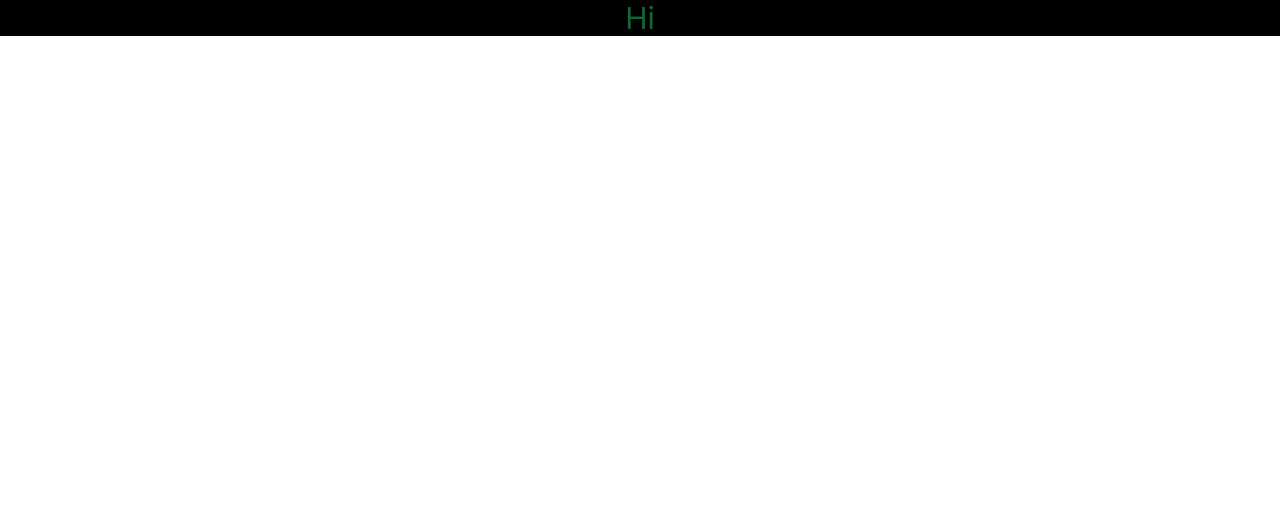
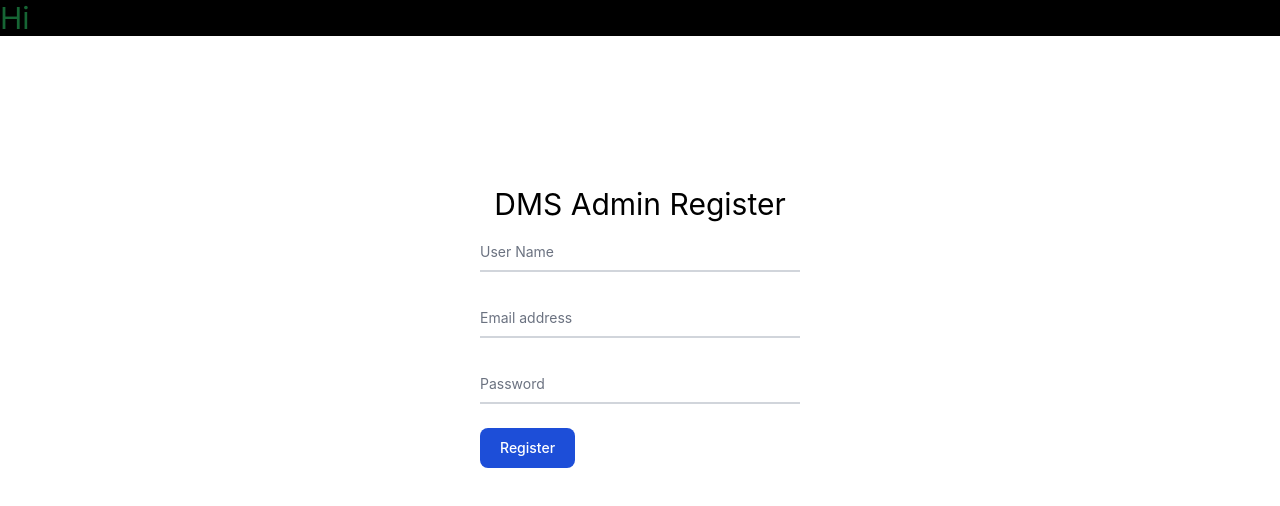
Before and after one commit to thenepaligamer/DisasterManagementSystems, a React (Vite) app in the folder FrontEnd/: page /admin/register in a window 1280 px wide. Shown: the top 506 px of the page. Built offline with nearby package versions, Linux system fonts and the light colour scheme.

Commit message:
login and signup of the admin

```diff
--- a/FrontEnd/src/App.css
+++ b/FrontEnd/src/App.css
@@ -1,4 +1,4 @@
-.App {
+/* .App {
   text-align: center;
 }
 
@@ -39,4 +39,4 @@
 
 button {
   font-size: calc(10px + 2vmin);
-}
+} */
--- a/FrontEnd/src/App.jsx
+++ b/FrontEnd/src/App.jsx
@@ -1,12 +1,23 @@
-import { useState } from 'react'
-import './App.css'
+import { useState } from 'react';
+import * as React from 'react';
+import {  Routes, Route, Link } from 'react-router-dom';
+import './App.css';
+
+const Admin = React.lazy(() => import('./views/admin/Admin'));
+const Login = React.lazy(() => import('./views/admin/Login'));
+const Register = React.lazy(() => import('./views/admin/Register'));
 
 function App() {
-  const [count, setCount] = useState(0)
+  const [count, setCount] = useState(0);
 
   return (
     <div className="App">
      <div className="bg-black  text-3xl text-green-800">Hi</div>
+      <Routes >
+        <Route path="/admin" element={<Admin />} />
+        <Route path="/admin/login" element={<Login />} />
+        <Route path="/admin/register" element={<Register />} />
+      </Routes>
     </div>
   )
 }
--- a/FrontEnd/src/main.jsx
+++ b/FrontEnd/src/main.jsx
@@ -1,10 +1,13 @@
 import React from 'react'
 import ReactDOM from 'react-dom/client'
+import { BrowserRouter } from 'react-router-dom'
 import App from './App'
 import './index.css'
 
 ReactDOM.createRoot(document.getElementById('root')).render(
   <React.StrictMode>
-    <App />
+    <BrowserRouter>
+      <App />
+    </BrowserRouter>
   </React.StrictMode>
 )
--- /dev/null
+++ b/FrontEnd/src/views/admin/Admin.jsx
@@ -0,0 +1,3 @@
+export default function Admin() {
+    return (<><div>Hi This page is for logged in Admin only</div></>)
+}
--- /dev/null
+++ b/FrontEnd/src/views/admin/Login.jsx
@@ -0,0 +1,40 @@
+export default function Login (){
+    const submit = (e) => {
+        e.preventDefault();
+        const formData = new FormData();
+
+        const email = e.target.elements.email.value;
+        const password = e.target.elements.password.value;
+
+        formData.append('email', email);
+        formData.append('password', password);
+
+        fetch("http://localhost:8000/api/login", {
+            method: 'POST',
+            body: formData,
+        })
+        .then(res => res.json())
+        .then(data => {
+            console.log(data);
+            localStorage.setItem('userInfo', JSON.stringify(data));
+
+        })
+    }
+ return (<div>
+        <div className="flex flex-col justify-center items-center align-middle mt-[150px]">
+        <div className="text-3xl">DMS Admin Login</div>
+        <form className="mt-2 w-full px-3 sm:px-0 sm:w-1/4" onSubmit={submit}>
+            <div className="relative z-0 w-full mb-6 group">
+                <input type="email" name="email" className="block py-2.5 px-0 w-full text-sm text-gray-900 bg-transparent border-0 border-b-2 border-gray-300 appearance-none  focus:outline-none focus:ring-0 focus:border-blue-600 peer" placeholder=" " required />
+                <label htmlFor="email" className="peer-focus:font-medium absolute text-sm text-gray-500 dark:text-gray-400 duration-300 transform -translate-y-6 scale-75 top-3 -z-10 origin-[0] peer-focus:left-0 peer-focus:text-blue-600 peer-focus:dark:text-blue-500 peer-placeholder-shown:scale-100 peer-placeholder-shown:translate-y-0 peer-focus:scale-75 peer-focus:-translate-y-6">Email address</label>
+            </div>
+            <div className="relative z-0 w-full mb-6 group">
+                <input type="password" name="password" id="floating_password" className="block py-2.5 px-0 w-full text-sm text-gray-900 bg-transparent border-0 border-b-2 border-gray-300 appearance-none  focus:outline-none focus:ring-0 focus:border-blue-600 peer" placeholder=" " required />
+                <label htmlFor="password" className="peer-focus:font-medium absolute text-sm text-gray-500 dark:text-gray-400 duration-300 transform -translate-y-6 scale-75 top-3 -z-10 origin-[0] peer-focus:left-0 peer-focus:text-blue-600 peer-focus:dark:text-blue-500 peer-placeholder-shown:scale-100 peer-placeholder-shown:translate-y-0 peer-focus:scale-75 peer-focus:-translate-y-6">Password</label>
+            </div>
+
+            <button type="submit" className="text-white bg-blue-700 hover:bg-blue-800 focus:ring-4 focus:outline-none focus:ring-blue-300 font-medium rounded-lg text-sm w-full sm:w-auto px-5 py-2.5 text-center dark:bg-blue-600 dark:hover:bg-blue-700 dark:focus:ring-blue-800">Login</button>
+        </form>
+        </div>
+ </div> )
+}
--- /dev/null
+++ b/FrontEnd/src/views/admin/Register.jsx
@@ -0,0 +1,57 @@
+export default function Register() {
+    const submit = (e) => {
+        e.preventDefault();
+        console.log(e.target.elements.name.value);
+        const formData = new FormData();
+        const name = e.target.elements.name.value;
+        const email = e.target.elements.email.value;
+        const password = e.target.elements.password.value;
+        formData.append('name', name);
+        formData.append('email', email);
+        formData.append('password', password);
+
+        fetch("http://localhost:8000/api/register", {
+            method: 'POST',
+            body: formData,
+        })
+        .then(res => res.json())
+        .then(data => {
+            console.log(data);
+        })
+    }
+  return (
+    <div>
+        <div className="flex flex-col justify-center items-center align-middle mt-[150px]">
+        <div className="text-3xl">DMS Admin Register</div>
+        <form className="mt-2 w-full px-3 sm:px-0 sm:w-1/4" onSubmit={submit}>
+            <div className="relative z-0 w-full mb-6 group">
+                <input type="text" name="name" className="block py-2.5 px-0 w-full text-sm text-gray-900 bg-transparent border-0 border-b-2 border-gray-300 appearance-none  focus:outline-none focus:ring-0 focus:border-blue-600 peer" placeholder=" " required />
+                <label htmlFor="name"
+                    className="peer-focus:font-medium absolute text-sm text-gray-500 dark:text-gray-400 duration-300 transform -translate-y-6
+                     scale-75 top-3 -z-10 origin-[0] peer-focus:left-0 peer-focus:text-blue-600 peer-focus:dark:text-blue-500 peer-placeholder-shown:scale-100
+                     peer-placeholder-shown:translate-y-0 peer-focus:scale-75 peer-focus:-translate-y-6">User Name</label>
+            </div>
+            <div className="relative z-0 w-full mb-6 group">
+                <input type="email" name="email" className="block py-2.5 px-0 w-full text-sm text-gray-900 bg-transparent border-0 border-b-2 border-gray-300 appearance-none  focus:outline-none focus:ring-0 focus:border-blue-600 peer" placeholder=" " required />
+                <label
+                    htmlFor="email"
+                    className="peer-focus:font-medium absolute text-sm text-gray-500 dark:text-gray-400 duration-300 transform -translate-y-6
+                     scale-75 top-3 -z-10 origin-[0] peer-focus:left-0 peer-focus:text-blue-600 peer-focus:dark:text-blue-500 peer-placeholder-shown:scale-100
+                      peer-placeholder-shown:translate-y-0 peer-focus:scale-75 peer-focus:-translate-y-6">Email address</label>
+            </div>
+            <div className="relative z-0 w-full mb-6 group">
+                <input type="password" name="password" id="floating_password" className="block py-2.5 px-0 w-full text-sm text-gray-900 bg-transparent border-0 border-b-2 border-gray-300 appearance-none  focus:outline-none focus:ring-0 focus:border-blue-600 peer" placeholder=" " />
+                <label htmlFor="floating_password"
+                 className="peer-focus:font-medium absolute text-sm text-gray-500 dark:text-gray-400 duration-300 transform -translate-y-6
+                  scale-75 top-3 -z-10 origin-[0] peer-focus:left-0 peer-focus:text-blue-600 peer-focus:dark:text-blue-500
+                   peer-placeholder-shown:scale-100 peer-placeholder-shown:translate-y-0 peer-focus:scale-75 peer-focus:-translate-y-6">Password</label>
+            </div>
+
+            <button type="submit"
+            className="text-white bg-blue-700 hover:bg-blue-800 focus:ring-4 focus:outline-none focus:ring-blue-300 font-medium
+            rounded-lg text-sm w-full sm:w-auto px-5 py-2.5 text-center dark:bg-blue-600 dark:hover:bg-blue-700 dark:focus:ring-blue-800">Register</button>
+        </form>
+        </div>
+ </div>
+  )
+}
--- a/package.json
+++ b/package.json
@@ -14,5 +14,8 @@
         "laravel-mix": "^6.0.6",
         "lodash": "^4.17.19",
         "postcss": "^8.1.14"
+    },
+    "dependencies": {
+        "react-router-dom": "^6.3.0"
     }
 }
```
Also changed, not shown: FrontEnd/src/assets/logo.svg (renamed from FrontEnd/src/logo.svg), 1 other file (tests, documents, lock files or other folders).
